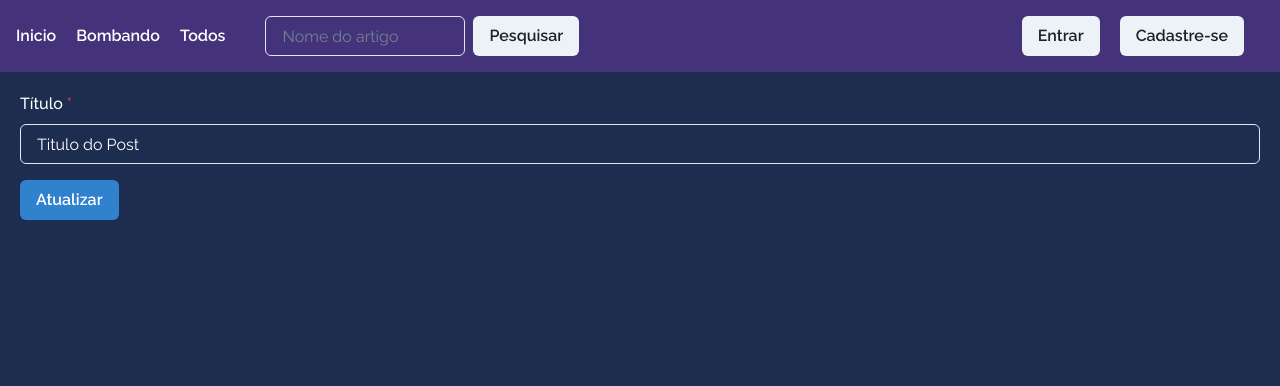
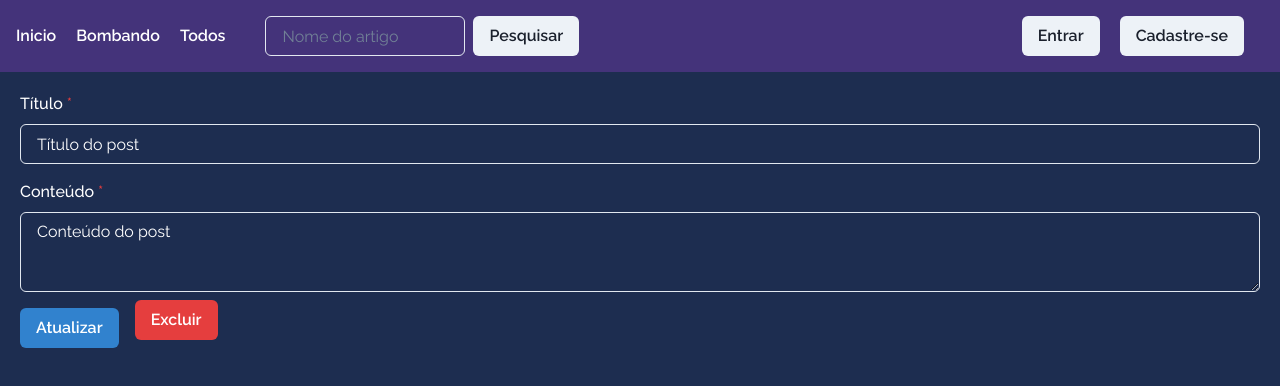
Before and after one commit to vitord3v/blockchainblog, a Next.js app: page /posts/edit in a window 1280 px wide. Shown: the top 386 px of the page. Built offline with nearby package versions, Linux system fonts and the light colour scheme.

Commit message:
improve edit page

```diff
--- a/pages/posts/edit.jsx
+++ b/pages/posts/edit.jsx
@@ -16,48 +16,105 @@ import {
 } from "@chakra-ui/react";
 import { useRouter } from "next/router";
 import { useState, useRef } from "react";
+
 const EditPost = () => {
   const { handleSubmit, control, errors } = useForm();
   const toast = useToast();
   const router = useRouter();
-    const id  = router.query;
+  const { id } = router.query;
 
-    const post = { title:"Titulo do Post", content: "Conteudo do post" }
+  const [isOpen, setIsOpen] = useState(false);
+  const onClose = () => setIsOpen(false);
+  const cancelRef = useRef();
+
+  // Substitua isto pela sua chamada à API para obter os dados da postagem.
+  const post = { title: "Título do post", content: "Conteúdo do post" };
 
   const onSubmit = (data) => {
     // Aqui você faria a chamada à API para atualizar a postagem.
     // Por enquanto, apenas exibimos um toast de sucesso.
     toast({
-            title:"Postagem atualizada.",
-            description:`A postagem "${data.title}" foi atualizada com sucesso`,
-            status:"sucess",
-            duration:3000,
-            isClosable:true,
+      title: "Postagem atualizada.",
+      description: `A postagem "${data.title}" foi atualizada com sucesso.`,
+      status: "success",
+      duration: 3000,
+      isClosable: true,
     });
+  };
+
+  const onDelete = () => {
+    // Aqui você faria a chamada à API para excluir a postagem.
+    // Por enquanto, apenas exibimos um toast de sucesso e redirecionamos o usuário para a página inicial.
+    toast({
+      title: "Postagem excluída.",
+      description: `A postagem "${post.title}" foi excluída com sucesso.`,
+      status: "success",
+      duration: 3000,
+      isClosable: true,
+    });
+    router.push("/");
   };
 
   return (
     <Box>
       <Box p={5}>
-                <form onSubmit={handleSubmit(onSubmit)} >
-                    <FormControl id="title" isRequired >
+        <form onSubmit={handleSubmit(onSubmit)}>
+          <FormControl id="title" isRequired>
             <FormLabel>Título</FormLabel>
             <Controller
               name="title"
               control={control}
               defaultValue={post.title}
-                            rules={{required:"O titulo é obrigatório"}}
+              rules={{ required: "O título é obrigatório." }}
               render={({ field }) => <Input {...field} />}
             />
-                        {/*errors.content && <span>{errors.content.message}</span>*/}
+            {/* errors.title && <span>{errors.title.message}</span>*/}
           </FormControl>
-                    <Button type='submit' colorScheme="blue" mt={4}>
+          <FormControl id="content" isRequired mt={4}>
+            <FormLabel>Conteúdo</FormLabel>
+            <Controller
+              name="content"
+              control={control}
+              defaultValue={post.content}
+              rules={{ required: "O conteúdo é obrigatório." }}
+              render={({ field }) => <Textarea {...field} />}
+            />
+            {/* errors.content && <span>{errors.content.message}</span>*/}
+          </FormControl>
+          <Button type="submit" colorScheme="blue" mt={4}>
             Atualizar
           </Button>
+          <Button colorScheme="red" ml={4} onClick={() => setIsOpen(true)}>
+            Excluir
+          </Button>
         </form>
+        <AlertDialog
+          isOpen={isOpen}
+          leastDestructiveRef={cancelRef}
+          onClose={onClose}
+        >
+          <AlertDialogOverlay>
+            <AlertDialogContent>
+              <AlertDialogHeader fontSize="lg" fontWeight="bold">
+                Excluir Postagem
+              </AlertDialogHeader>
+              <AlertDialogBody>
+                Tem certeza que deseja excluir a postagem "{post.title}"? Esta ação não pode ser desfeita.
+              </AlertDialogBody>
+              <AlertDialogFooter>
+                <Button ref={cancelRef} onClick={onClose}>
+                  Cancelar
+                </Button>
+                <Button colorScheme="red" onClick={onDelete} ml={3}>
+                  Excluir
+                </Button>
+              </AlertDialogFooter>
+            </AlertDialogContent>
+          </AlertDialogOverlay>
+        </AlertDialog>
       </Box>
     </Box>
-    )
-}
+  );
+};
 
 export default EditPost;
```
Lines whose indentation alone changed are shown as unchanged.
